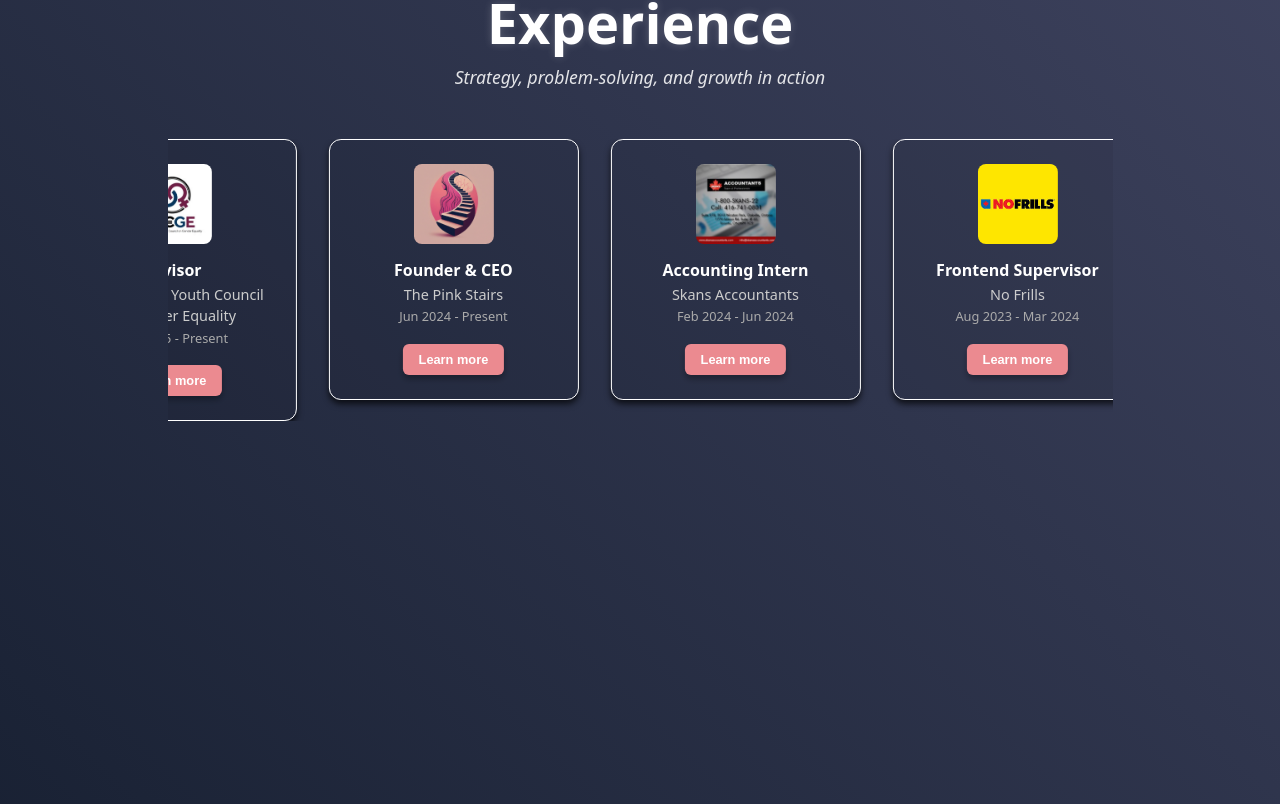
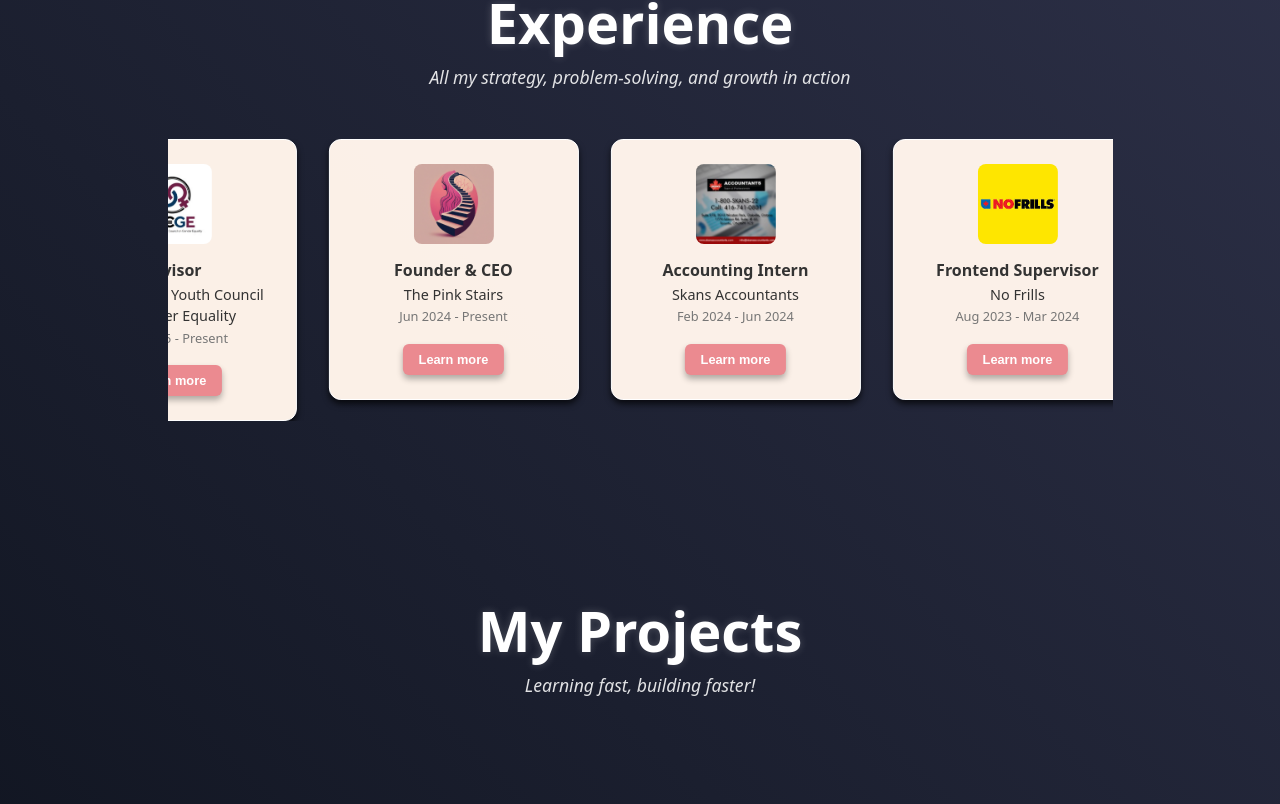
Before and after one commit to sxnnywu/personal-website, a React (Vite) app: page / in a window 1280 px wide. Shown: the part 876-1680 px from the top of the page. Built offline with nearby package versions, Linux system fonts and the light colour scheme.

Commit message:
exp done

```diff
--- a/package.json
+++ b/package.json
@@ -13,7 +13,8 @@
     "framer-motion": "^12.23.12",
     "react": "^19.1.1",
     "react-dom": "^19.1.1",
-    "react-router-dom": "^7.8.1"
+    "react-router-dom": "^7.8.1",
+    "swiper": "^11.2.10"
   },
   "devDependencies": {
     "@eslint/js": "^9.33.0",
--- a/src/App.css
+++ b/src/App.css
@@ -1,5 +1,5 @@
 .app{
-  background: linear-gradient(45deg, #000b17, #4B4E6D);
+  background: linear-gradient(45deg, #00050a, #363954);
   min-height: 400vh;
 }
 
--- a/src/App.jsx
+++ b/src/App.jsx
@@ -5,6 +5,7 @@ import './App.css'
 import Navbar from './components/Navbar.jsx';
 import Hero from './sections/Hero.jsx';
 import Experience from './sections/Experience.jsx';
+import Projects from './sections/Projects.jsx';
 
 // COMPONENT
 function App() {
@@ -15,6 +16,7 @@ function App() {
         <Navbar />
         <Hero />
         <Experience />
+        <Projects />
       </div>
     </>
   )
--- a/src/components/ExperienceItem.css
+++ b/src/components/ExperienceItem.css
@@ -6,7 +6,7 @@
     padding: 1.5rem;
     border: 1px solid #ffffff;
     border-radius: 12px;
-    background: rgba(0, 0, 0, 0.05);
+    background: rgba(255, 244, 235, 0.984);
     width: 200px;
     height: auto;
     flex-shrink: 0;
@@ -32,7 +32,7 @@
     font-size: 1rem;
     font-weight: 600;
     margin: 0;
-    color: #ffffff;
+    color: #333;
 }
 
 .experience-item p,
@@ -46,7 +46,7 @@
     font-size: 0.9rem;
     font-weight: 400;
     margin: 0;
-    color: #cccccc;
+    color: #333;
 }
 
 .experience-item button {
@@ -71,5 +71,5 @@
 
 .experience-item span {
     font-size: 0.8rem;
-    color: #aaaaaa;
+    color: #767676;
 }
--- a/src/components/ExperienceStory.css
+++ b/src/components/ExperienceStory.css
@@ -15,6 +15,7 @@
     font-size: 2rem;
     font-weight: 800;
     margin-bottom: 0;
+    color: #333;
 }
 
 .experience-story h3{
--- a/src/sections/Experience.css
+++ b/src/sections/Experience.css
@@ -4,6 +4,7 @@
     align-items: center;
     justify-content: center;
     padding: 10px;
+    margin-bottom: 100px;
 }
 
 .experience h2 {
--- a/src/sections/Experience.jsx
+++ b/src/sections/Experience.jsx
@@ -120,7 +120,7 @@ function Experience() {
     return (
         <div className="experience">
             <h2>Experience</h2>
-            <p>Strategy, problem-solving, and growth in action</p>
+            <p>All my strategy, problem-solving, and growth in action</p>
             <ExperienceBelt onSelect={handleSelectExperience} />
 
             {selectedExperience && (
--- a/src/sections/Hero.css
+++ b/src/sections/Hero.css
@@ -9,6 +9,7 @@
     padding-top: 2rem;
     padding: 2rem 1rem;
     box-sizing: border-box;
+
 }
 
 @keyframes gentleFadeIn {
--- a/src/sections/Hero.jsx
+++ b/src/sections/Hero.jsx
@@ -10,7 +10,7 @@ function Hero() {
 
             <div className="text">
 
-                <h1>Sunny Wu</h1>
+                <h1>Hi, I'm Sunny</h1>
 
                 <div className="headline">
                     <p className="headline-text"><b>Computer Science @ University of Waterloo</b></p>
--- a/src/sections/Projects.css
+++ b/src/sections/Projects.css
@@ -0,0 +1,23 @@
+.projects{
+    display: flex;
+    flex-direction: column;
+    align-items: center;
+    justify-content: center;
+    padding: 10px;
+}
+
+.projects h2{
+    color: #ffffff;
+    font-size: 3.5rem;
+    font-weight: 700;
+    margin-bottom: 0;
+    text-shadow: 0 0 8px rgba(255, 255, 255, 0.2);
+}
+
+.projects p{
+    font-size: 1.1rem;
+    font-weight: 400;
+    font-style: italic;
+    margin-top: 0;
+    margin-bottom: 3rem;
+}
--- a/src/sections/Projects.jsx
+++ b/src/sections/Projects.jsx
@@ -1,24 +1,18 @@
 // IMPORTS
 import React, { useState } from 'react';
+import { Swiper, SwiperSlide } from 'swiper/react';
+import 'swiper/css';
+import 'swiper/css/pagination';
+import { Pagination } from 'swiper/modules'
 import './Projects.css';
 
 // COMPONENT
 function Projects() {
 
     return (
-        <div className="experience">
-            <h2>Experience</h2>
-            <p>Strategy, problem-solving, and growth in action</p>
-            <ExperienceBelt onSelect={handleSelectExperience} />
-
-            {selectedExperience && (
-                <div className="modal-overlay">
-                    <ExperienceStory
-                        experience={selectedExperience}
-                        onClose={() => setSelectedExperience(null)}
-                    />
-                </div>
-            )}
+        <div className="projects">
+            <h2>My Projects</h2>
+            <p>Learning fast, building faster!</p>
         </div>
     );
 }
```
Also changed, not shown: 1 other file (tests, documents, lock files or other folders).
